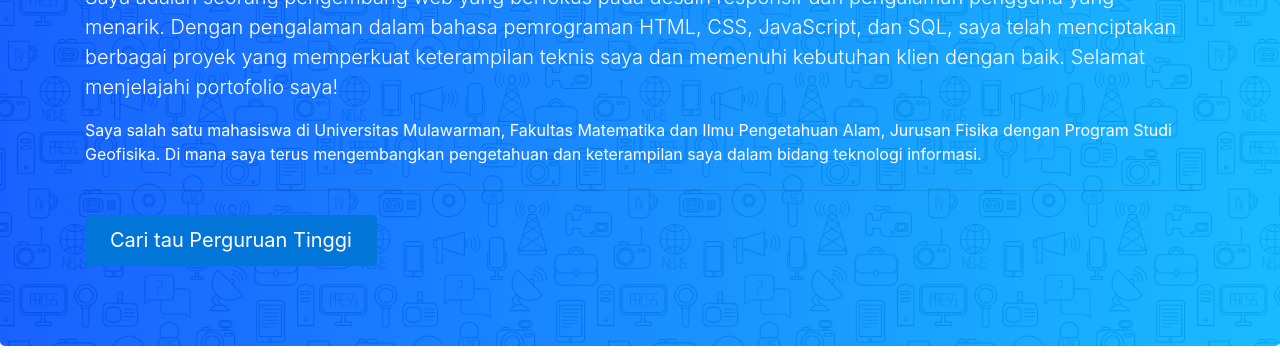
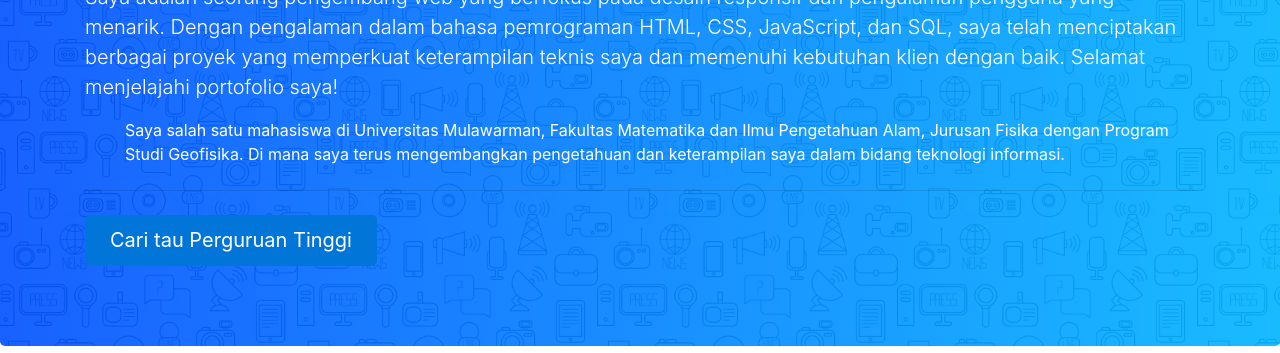
Before and after one commit to wempywaoma/Portofolio, a plain HTML site: page index.html in a window 1280 px wide. Shown: the part 304-657 px from the top of the page. Drawn offline with nearby package versions, Linux system fonts and the light colour scheme.

Commit message:
Update index.html

```diff
--- a/index.html
+++ b/index.html
@@ -75,8 +75,8 @@
             Saya adalah seorang pengembang web yang berfokus pada desain responsif dan pengalaman pengguna yang menarik.
             Dengan pengalaman dalam bahasa pemrograman HTML, CSS, JavaScript, dan SQL, saya telah menciptakan berbagai proyek yang memperkuat keterampilan teknis saya dan memenuhi kebutuhan klien dengan baik.
             Selamat menjelajahi portofolio saya!
+            <ul>Saya salah satu mahasiswa di Universitas Mulawarman, Fakultas Matematika dan Ilmu Pengetahuan Alam, Jurusan Fisika dengan Program Studi Geofisika. Di mana saya terus mengembangkan pengetahuan dan keterampilan saya dalam bidang teknologi informasi. </ul>
           </p>
-          <p>Saya salah satu mahasiswa di Universitas Mulawarman, Fakultas Matematika dan Ilmu Pengetahuan Alam, Jurusan Fisika dengan Program Studi Geofisika. Di mana saya terus mengembangkan pengetahuan dan keterampilan saya dalam bidang teknologi informasi. </p>
           <hr class="my-4" />
           <p class="lead">
             <a
```
